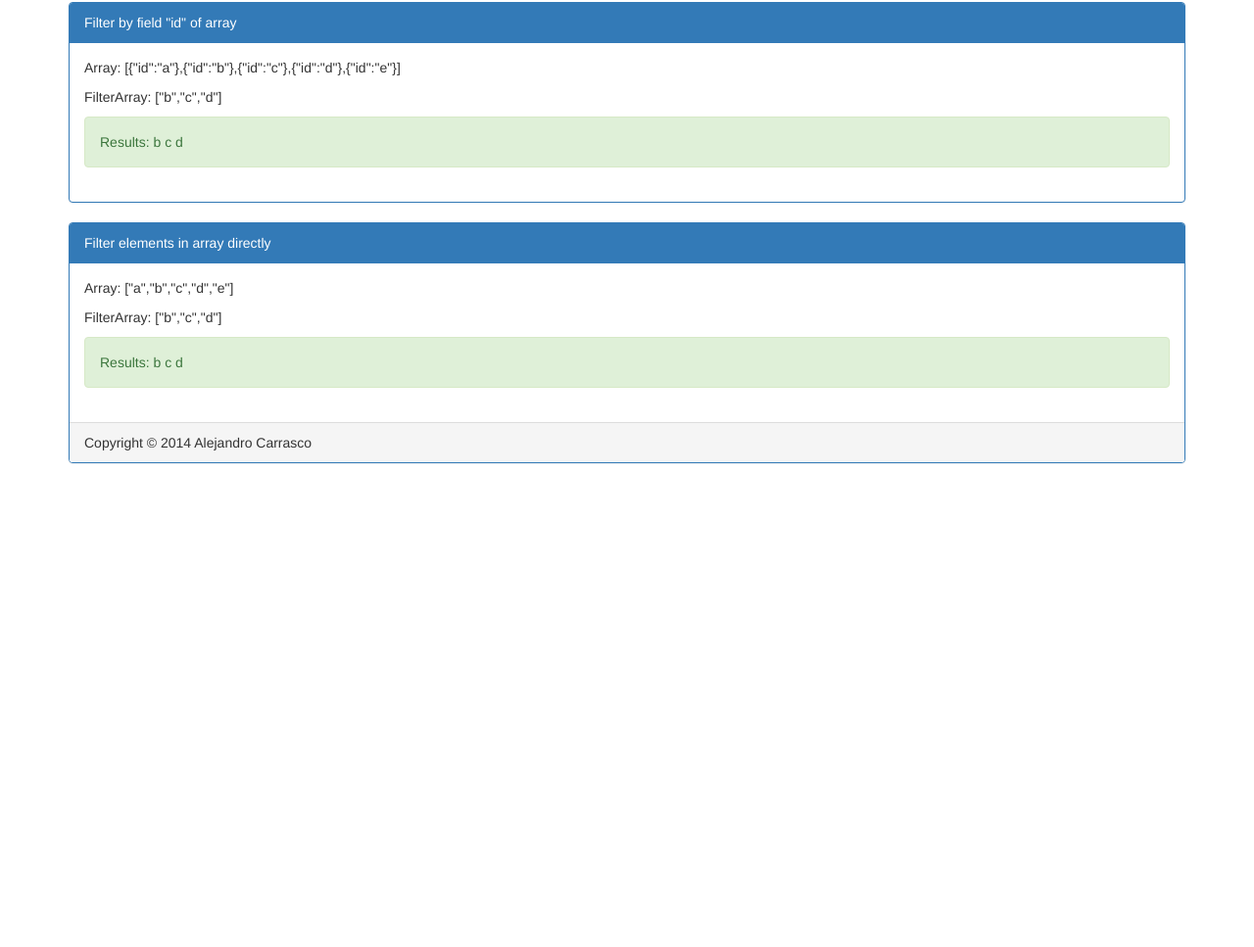
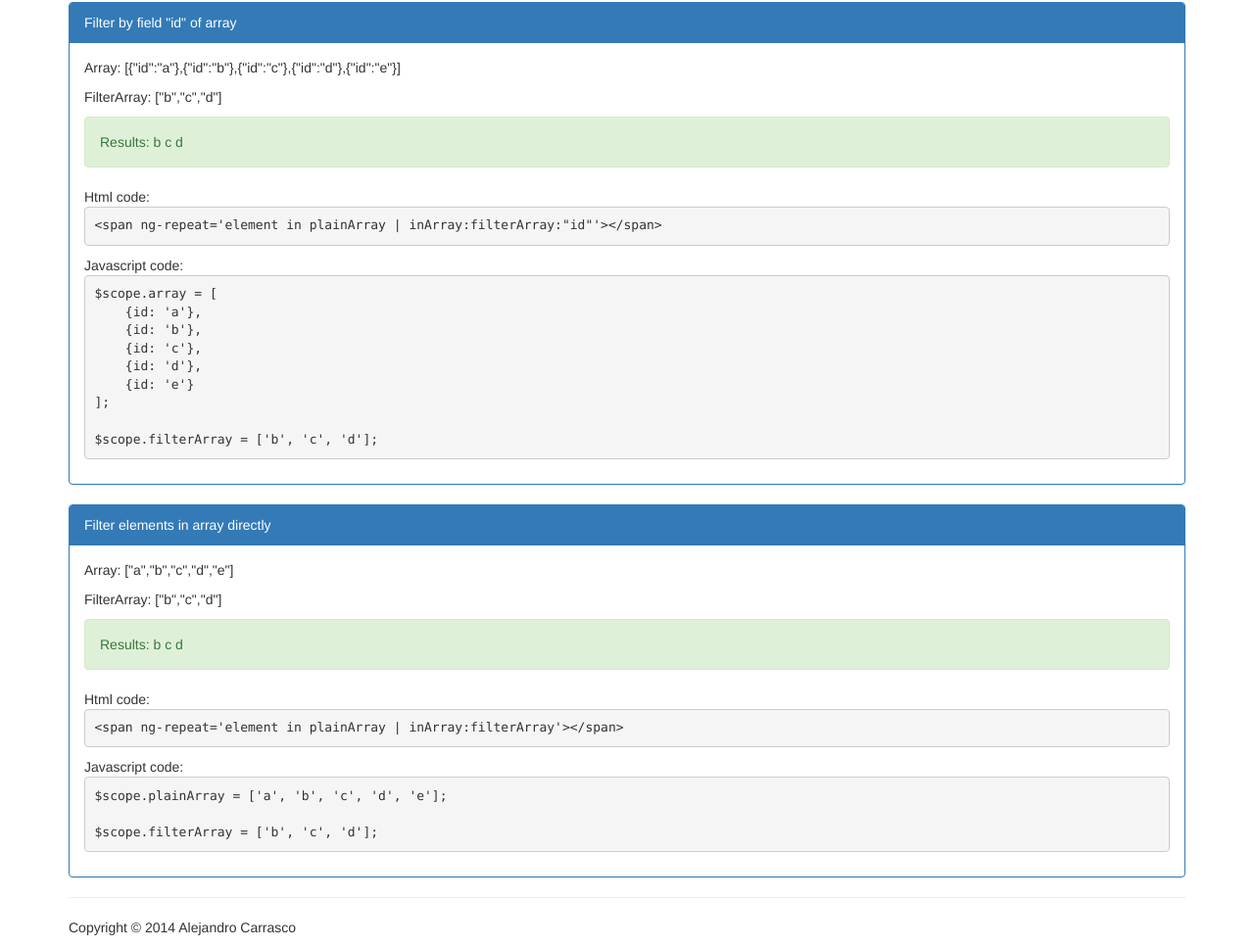
Before and after one commit to cyberdelphos/angular-inarray-filter, a plain HTML site: page sample/app/index.html at #!/home in a window 1280 px wide. Shown: the part 154-1121 px from the top of the page at 98% size. Before the commit the page ends 800 px from the top, so only its background shows below. Drawn offline with nearby package versions, Linux system fonts and the light colour scheme.

Commit message:
Updating sample

```diff
--- a/sample/app/partials/home.html
+++ b/sample/app/partials/home.html
@@ -11,6 +11,22 @@
                 <span ng-repeat='element in array | inArray:filterArray:"id"'>{{element.id}} </span>
             </p>
         </div>
+        Html code:
+<pre>
+&lt;span ng-repeat='element in plainArray | inArray:filterArray:"id"'>{{element}}&lt;/span>
+</pre>
+Javascript code:
+<pre>
+$scope.array = [
+    {id: 'a'},
+    {id: 'b'},
+    {id: 'c'},
+    {id: 'd'},
+    {id: 'e'}
+];
+
+$scope.filterArray = ['b', 'c', 'd'];
+</pre>
     </div>
 </div>
 <div class="panel panel-primary">
@@ -25,8 +41,19 @@
                 <span ng-repeat='element in plainArray | inArray:filterArray'>{{element}} </span>
             </p>
         </div>
-    </div>
-    <div class="panel-footer">
-        Copyright &copy; 2014 Alejandro Carrasco
+        Html code:
+<pre>
+&lt;span ng-repeat='element in plainArray | inArray:filterArray'>{{element}}&lt;/span>
+</pre>
+        Javascript code:
+<pre>
+$scope.plainArray = ['a', 'b', 'c', 'd', 'e'];
+
+$scope.filterArray = ['b', 'c', 'd'];
+</pre>
     </div>
 </div>
+<hr />
+<footer>
+    <p>Copyright &copy; 2014 Alejandro Carrasco</p>
+</footer>
```
